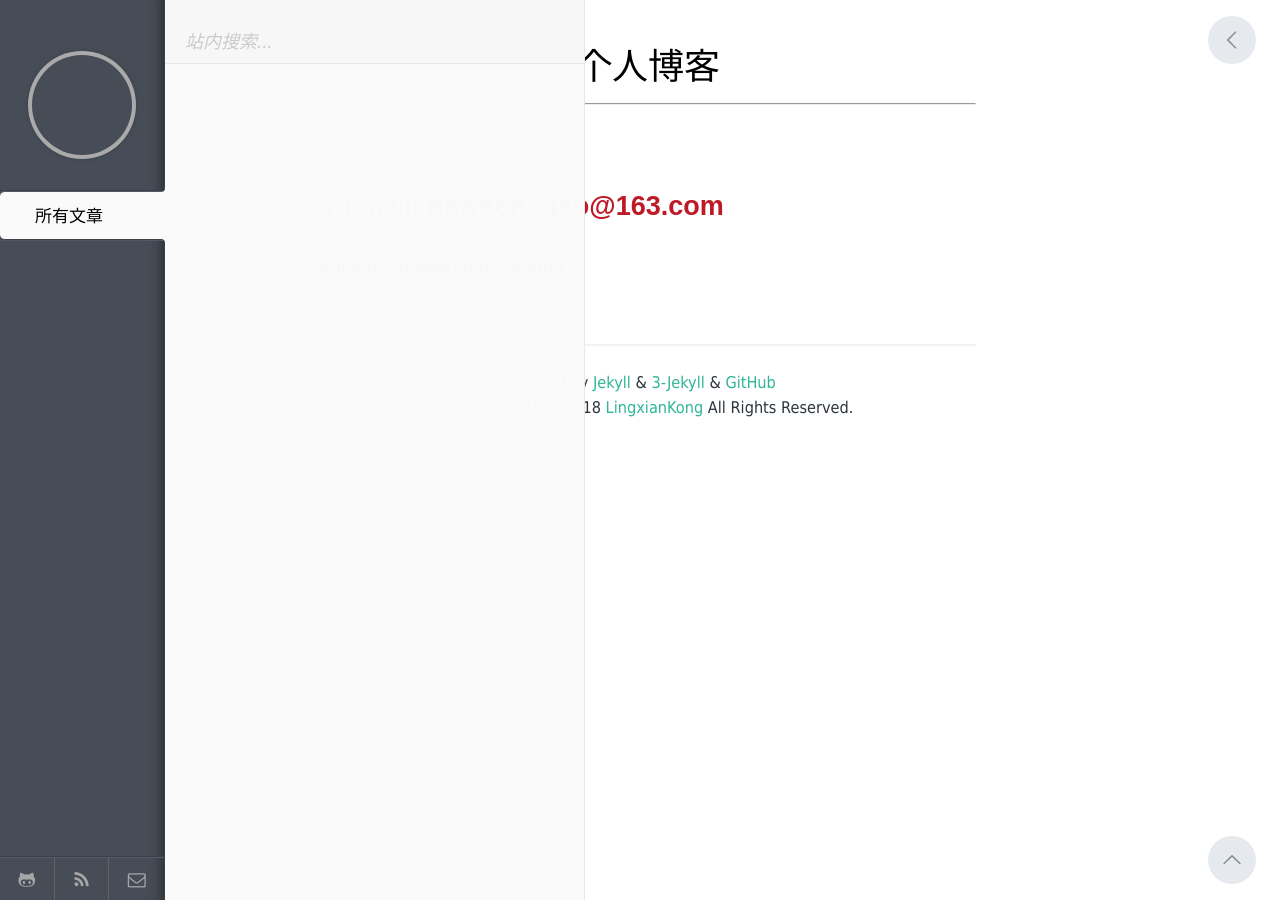
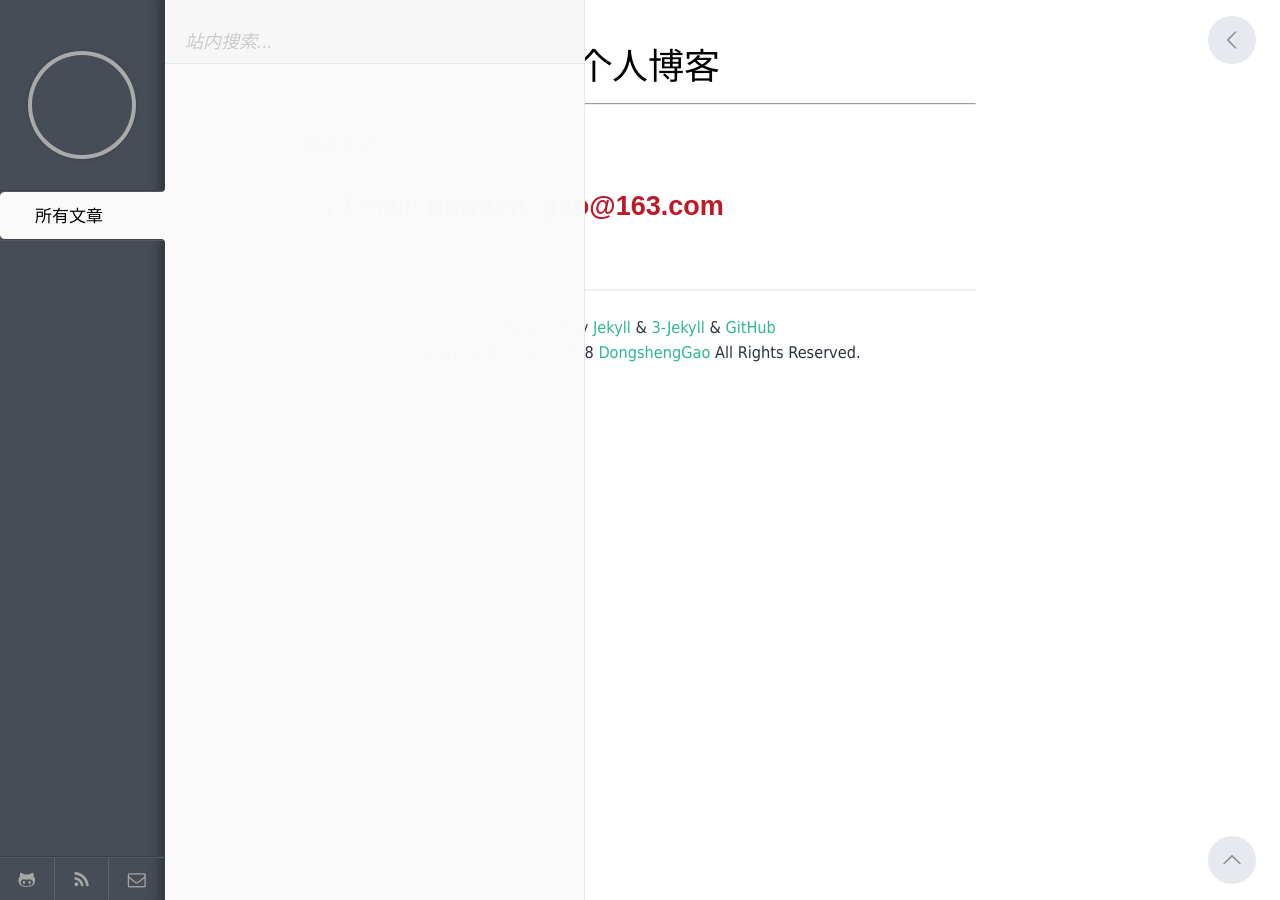
Before and after one commit to DawsenGao/DawsenGao.github.io, a Jekyll site: the page built from index.md, in a window 1280 px wide. Built offline with Jekyll 4.4.1, drawn with Linux system fonts in a browser that asks for light colours; comment, search, counter and statistics services are not loaded.

Commit message:
fix some files

```diff
--- a/_includes/copyright.html
+++ b/_includes/copyright.html
@@ -1,6 +1,6 @@
 <p id="copyright">
   Powered by <a href="http://jekyllrb.com">Jekyll</a> & <a href="https://github.com/P233/3-Jekyll">3-Jekyll</a> & <a href="http://pages.github.com">GitHub</a>
   </br>
-  Copyright © 2014 - {{site.time | date:"%Y"}} <a href="/index.html">LingxianKong</a> All Rights Reserved.
+  Copyright © 2018 - {{site.time | date:"%Y"}} <a href="/index.html">DongshengGao</a> All Rights Reserved.
   &nbsp;
 </p>
--- a/_includes/disqus.html
+++ b/_includes/disqus.html
@@ -2,7 +2,7 @@
 <div id="disqus_thread"></div>
 <script type="text/javascript">
     /* * * CONFIGURATION VARIABLES: EDIT BEFORE PASTING INTO YOUR WEBPAGE * * */
-    var disqus_shortname = 'lingxiankong'; // required: replace example with your forum shortname
+    var disqus_shortname = 'DongshengGao'; // required: replace example with your forum shortname
 
     /* * * DON'T EDIT BELOW THIS LINE * * */
     (function() {
@@ -11,5 +11,3 @@
         (document.getElementsByTagName('head')[0] || document.getElementsByTagName('body')[0]).appendChild(dsq);
     })();
 </script>
-<noscript>Please enable JavaScript to view the <a href="http://disqus.com/?ref_noscript">comments powered by Disqus.</a></noscript>
-<a href="http://disqus.com" class="dsq-brlink">comments powered by <span class="logo-disqus">Disqus</span></a>
```
